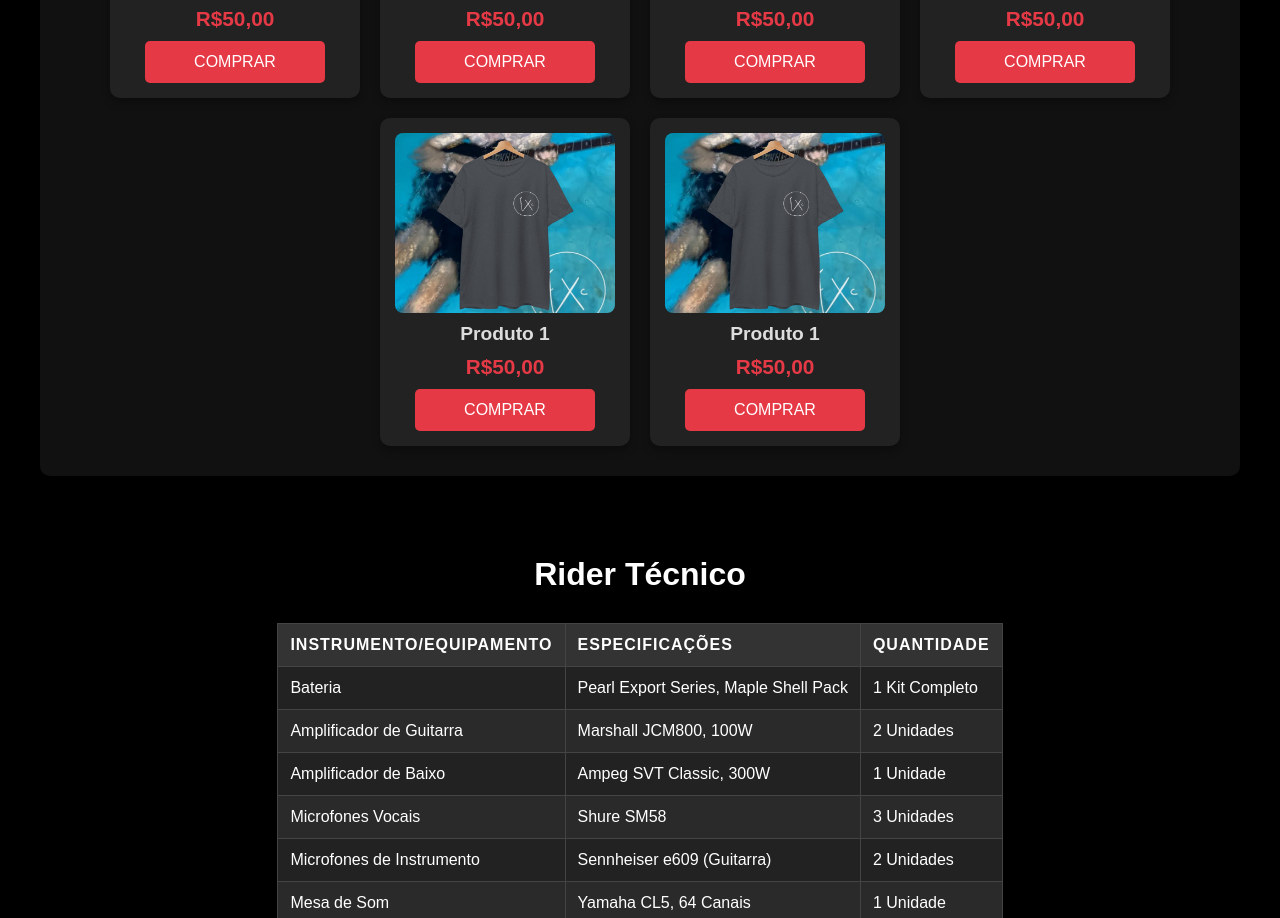
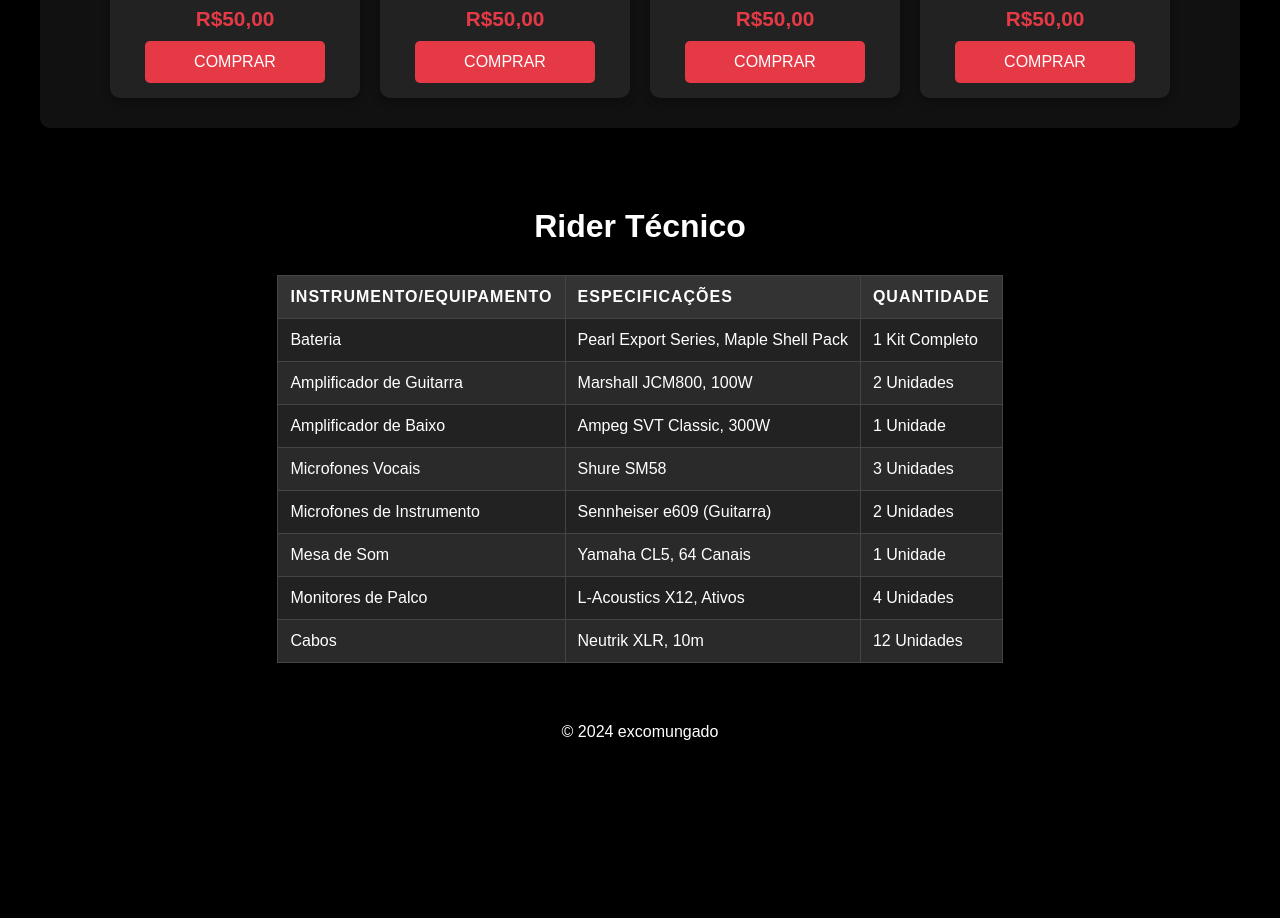
Before and after one commit to luqalefe/excomungado-web, a plain HTML site: page index.html in a window 1280 px wide. Shown: the part 2183-3101 px from the top of the page. After the commit the page ends 2944 px from the top, so only its background shows below. Drawn offline with Linux system fonts and the light colour scheme.

Commit message:
Update index.html

```diff
--- a/index.html
+++ b/index.html
@@ -153,18 +153,6 @@
                 <p class="price">R$50,00</p>
                 <button class="buy-button">Comprar</button>
             </div>
-            <div class="product-card">
-                <img src="WhatsApp Image 2024-11-13 at 09.27.09.jpeg" alt="Produto 1">
-                <h3>Produto 1</h3>
-                <p class="price">R$50,00</p>
-                <button class="buy-button">Comprar</button>
-            </div>
-            <div class="product-card">
-                <img src="WhatsApp Image 2024-11-13 at 09.27.09.jpeg" alt="Produto 1">
-                <h3>Produto 1</h3>
-                <p class="price">R$50,00</p>
-                <button class="buy-button">Comprar</button>
-            </div>
         </div>
     </section>
 
```
